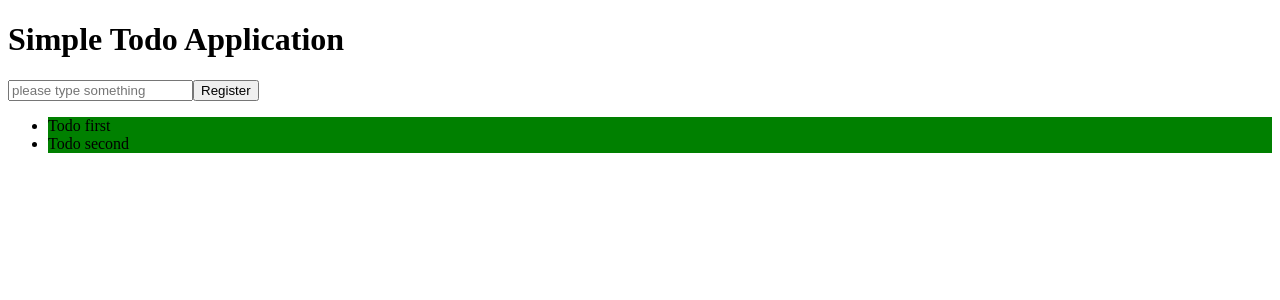
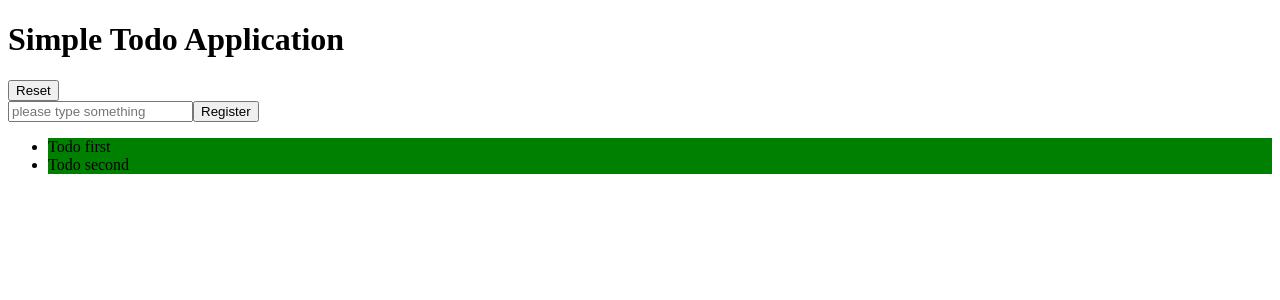
Before and after one commit to koolii/react-first-app, a React (Create React App) app: page / in a window 1280 px wide. Shown: the top 300 px of the page. Built offline with nearby package versions, Linux system fonts and the light colour scheme.

Commit message:
:+1: finish todo app only React

```diff
--- a/src/App.js
+++ b/src/App.js
@@ -17,13 +17,22 @@
     // stateがここにあるので、ここでイベントを宣言し、下位のコンポーネントにイベントを渡す
     this.addTodo = this.addTodo.bind(this)
     this.delete = this.delete.bind(this)
+    this.resetTodo = this.resetTodo.bind(this)
   }
 
   // 登録用のイベントだけ登録しておく
   addTodo(title) {
-    const { tasks, uniqueId } = this.state
-    tasks.push({ title, id: uniqueId })
-    this.setState({ tasks, uniqueId: uniqueId + 1 })
+    if (title) {
+      const { tasks, uniqueId } = this.state
+      tasks.push({ title, id: uniqueId })
+      this.setState({ tasks, uniqueId: uniqueId + 1 })
+    }
+  }
+
+  resetTodo() {
+    this.setState({
+      tasks: [],
+    })
   }
 
   delete(id) {
@@ -37,6 +46,7 @@
     return (
       <div>
         <h1>Simple Todo Application</h1>
+        <button onClick={this.resetTodo}>Reset</button>
         <TodoInput addTodo={this.addTodo} />
         <TodoList tasks={this.state.tasks} delete={this.delete} />
       </div>
--- a/src/TodoInput.js
+++ b/src/TodoInput.js
@@ -11,7 +11,8 @@
     }
   }
 
-  handleClick() {
+  handleClick(e) {
+    e.preventDefault()
     this.props.addTodo(this.state.inputValue)
     this.setState({
       inputValue: ''
```
